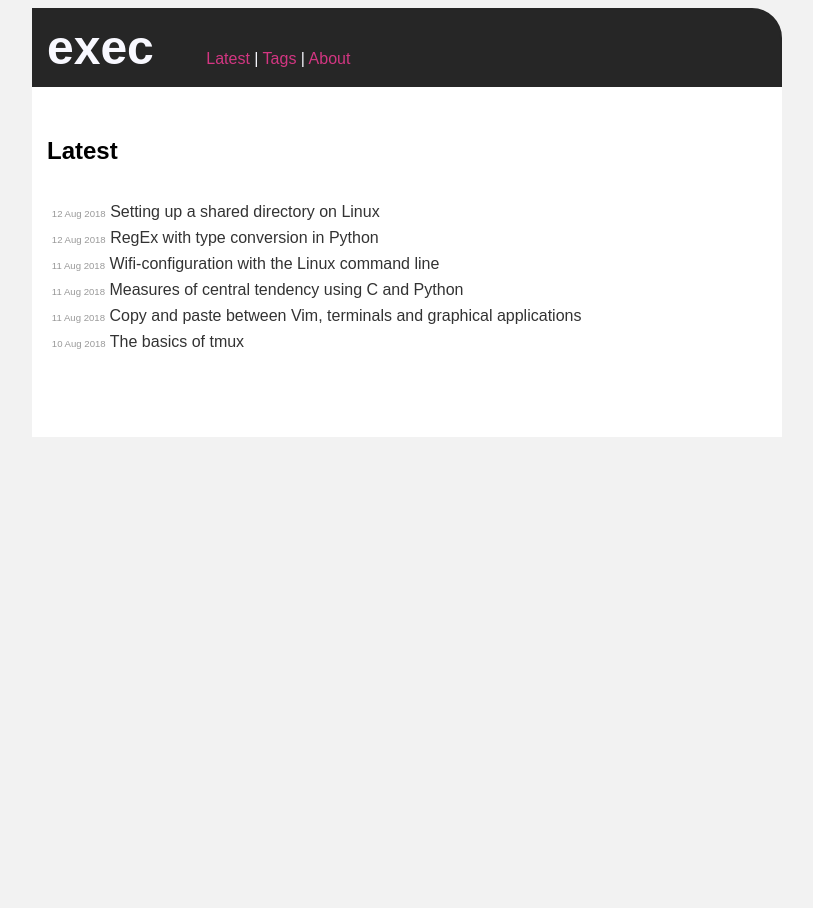
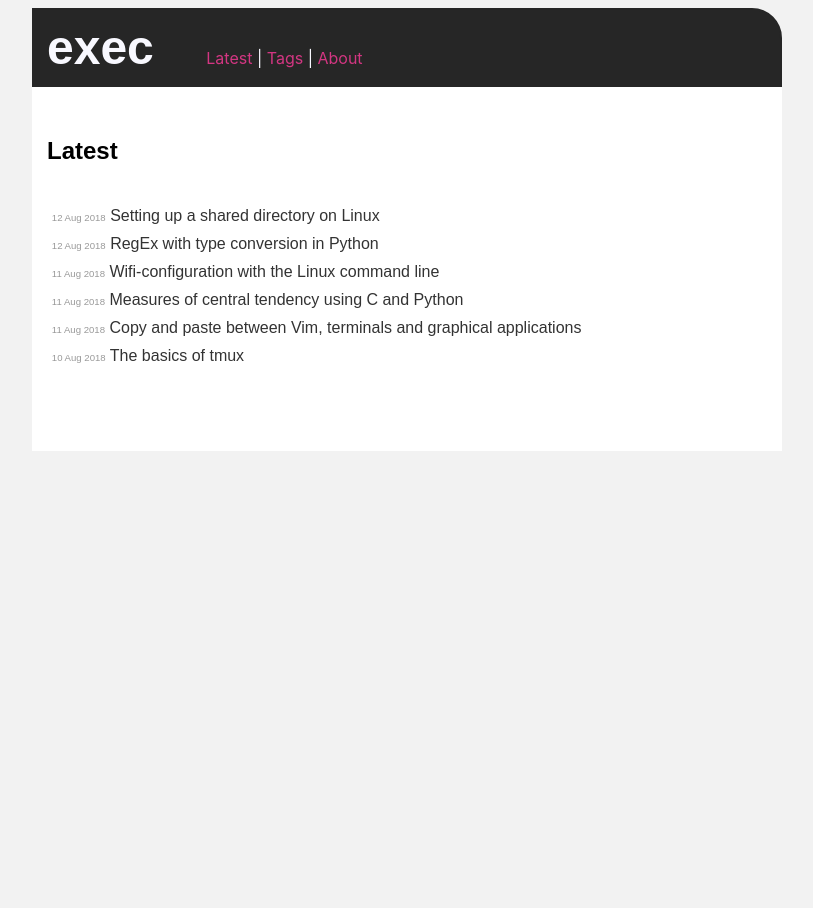
Before and after one commit to execas/execas.github.io, a Jekyll site: the page built from index.html, in a window 1280 px wide. Shown: the whole page, without its empty margins (233-1046 px from the left). Built offline with Jekyll 4.4.1, drawn with Linux system fonts in a browser that asks for light colours.

Commit message:
Update execas.css

```diff
--- a/css/execas.css
+++ b/css/execas.css
@@ -3,7 +3,8 @@
 }
 
 body {
-     font-family: 'PT Sans', sans-serif;
+     /*font-family: 'PT Sans', sans-serif;*/
+     font-family: -apple-system, BlinkMacSystemFont, "Segoe UI", Roboto, Oxygen, Ubuntu, Cantarell, "Fira Sans", "Droid Sans", "Helvetica Neue", Arial, sans-serif, "Apple Color Emoji", "Segoe UI Emoji", "Segoe UI Symbol";
      font-size: 16px;
      /*background-color: #e5e5e5;*/
      background-color: #f2f2f2;
```
